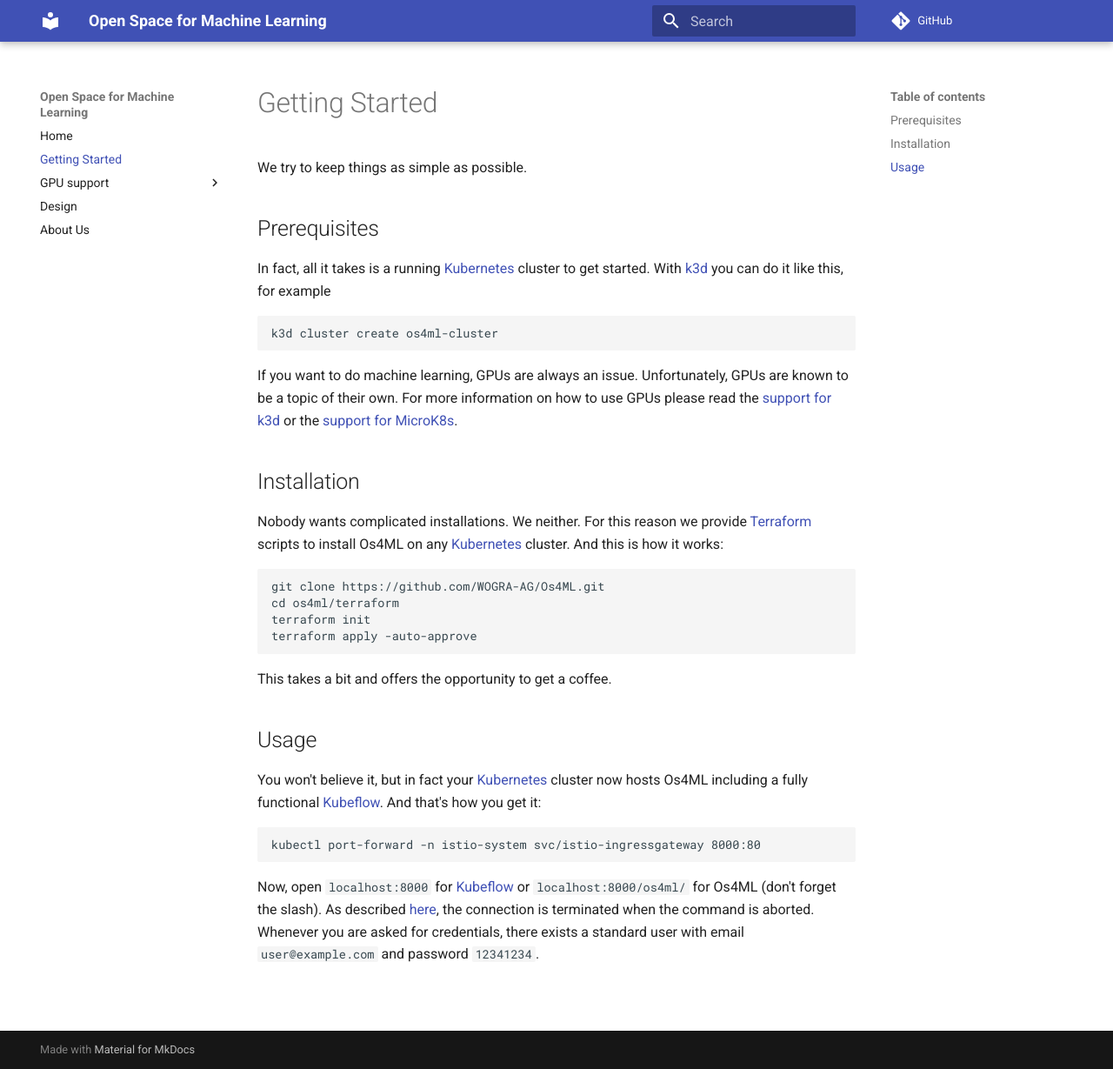
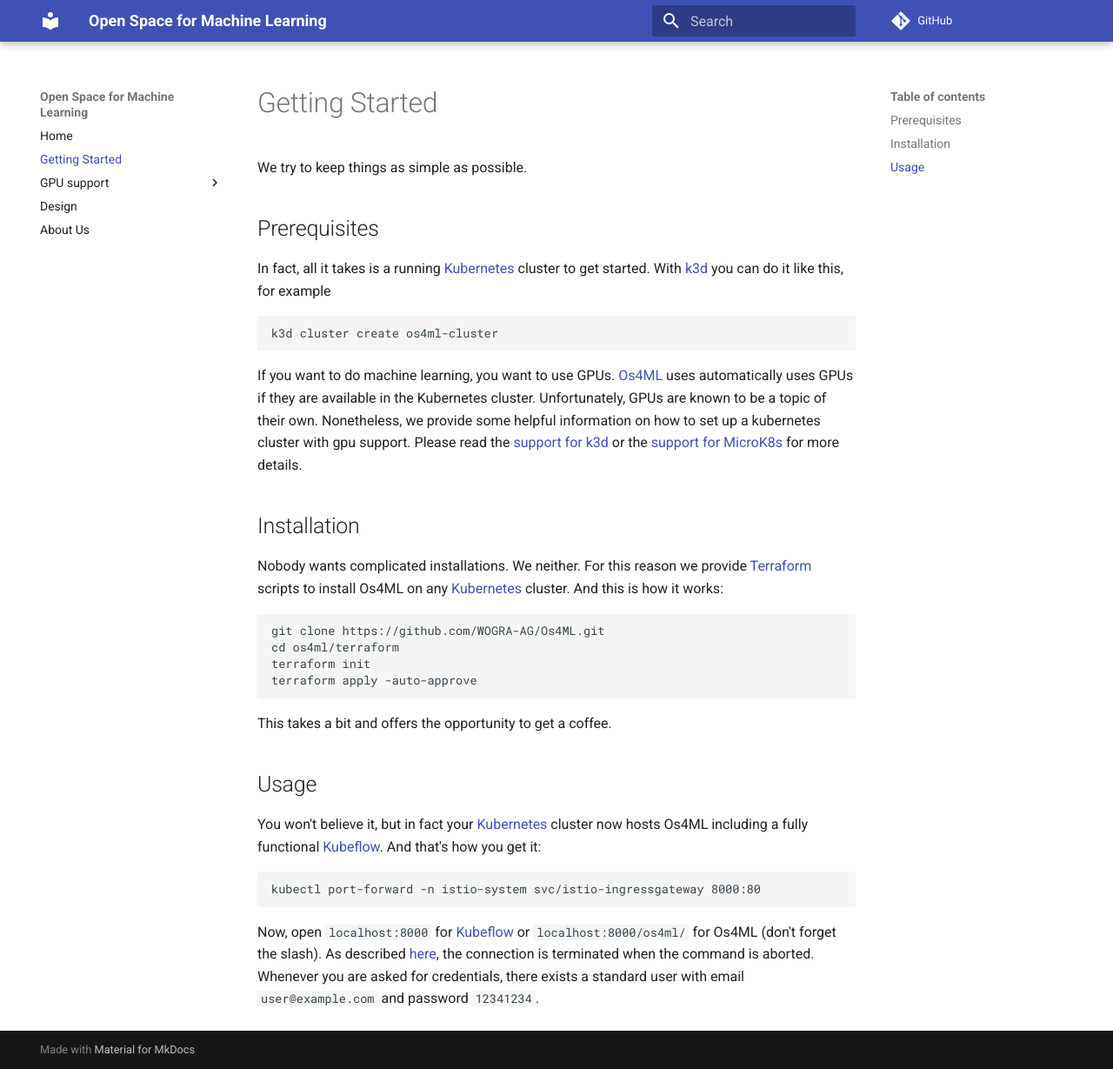
Before and after one commit to WOGRA-AG/os4ml-docs, an MkDocs documentation site: the page built from docs/getting_started.md, in a window 1280 px wide and 1229 px high. Shown: the whole window at 87% size. Built offline with MkDocs 1.6.1 and Material for MkDocs 9.7.7, drawn with Linux system fonts in a browser that asks for light colours; comment, search, counter and statistics services are not loaded.

Commit message:
update getting started regarding gpu support

````diff
--- a/docs/getting_started.md
+++ b/docs/getting_started.md
@@ -9,10 +9,12 @@
 k3d cluster create os4ml-cluster
 ```
 
-If you want to do machine learning, GPUs are always an issue. Unfortunately,
-GPUs are known to be a topic of their own. For more information on how to
-use GPUs please read the [support for k3d](gpu_support/k3d.md) or the [support
-for MicroK8s](gpu_support/microk8s.md).
+If you want to do machine learning, you want to use GPUs. [Os4ML][] uses
+automatically uses GPUs if they are available in the Kubernetes cluster.
+Unfortunately, GPUs are known to be a topic of their own. Nonetheless, we
+provide some helpful information on how to set up a kubernetes cluster with
+gpu support. Please read the [support for k3d](gpu_support/k3d.md) or the
+[support for MicroK8s](gpu_support/microk8s.md) for more details.
 
 ## Installation
 Nobody wants complicated installations. We neither. For this reason
@@ -47,3 +49,4 @@
 [Kubeflow]: https://www.kubeflow.org/
 [k3d]: https://k3d.io
 [Terraform]: https://www.terraform.io/
+[Os4ML]: https://github.com/WOGRA-AG/Os4ML
````
